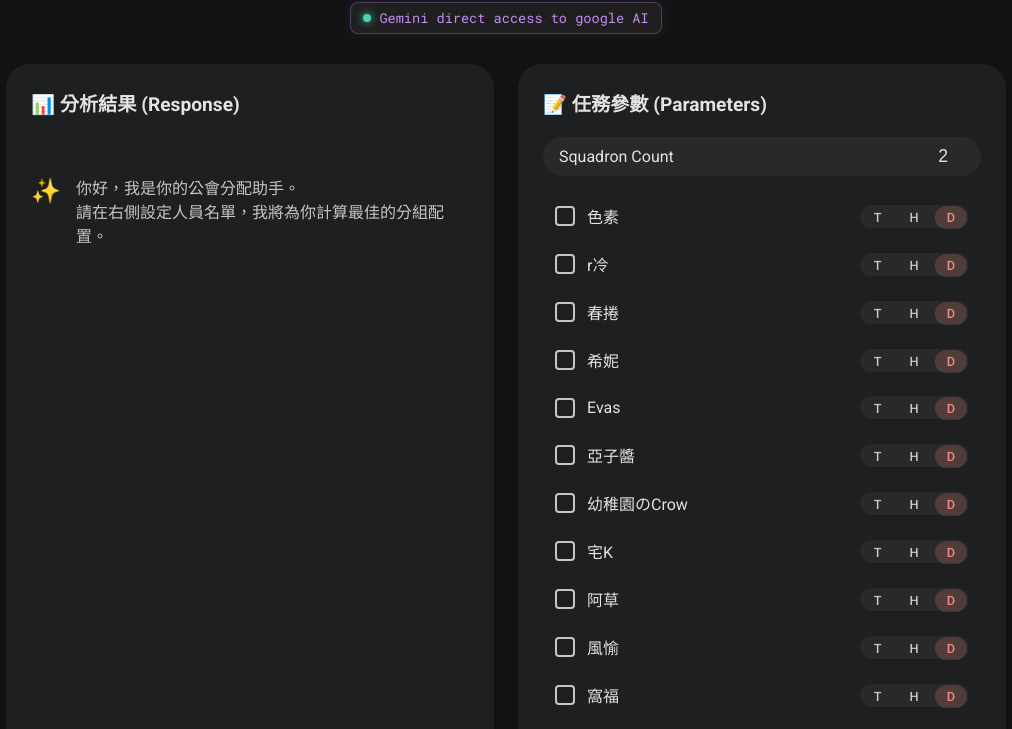
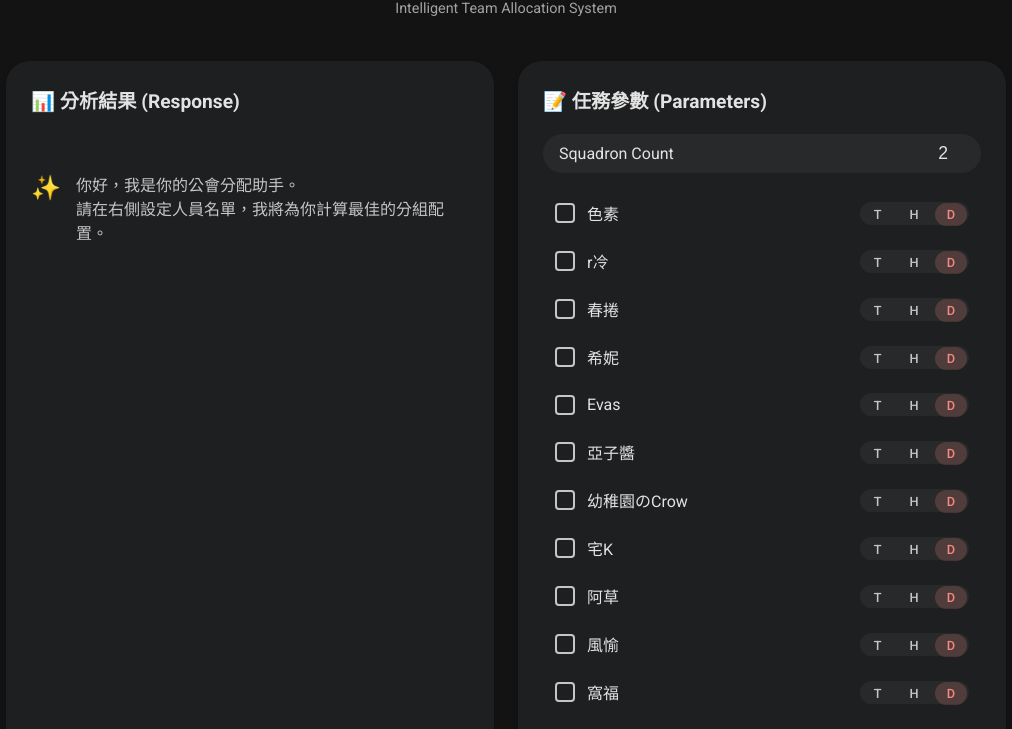
Before and after one commit to Ahshuo20230327-01/yaminomanagementsystem, a plain HTML site: page index.html in a window 1280 px wide. Shown: the part 89-818 px from the top of the page, without its empty margins (134-1146 px from the left). Drawn offline with Linux system fonts and the light colour scheme.

Commit message:
index.html

```diff
--- a/index.html
+++ b/index.html
@@ -3,7 +3,7 @@
 <head>
     <meta charset="UTF-8">
     <meta name="viewport" content="width=device-width, initial-scale=1.0">
-    <title>FF14 百萬亞米諾旅團 | Gemini AI Core</title>
+    <title>FF14 百萬亞米諾旅團 | Team Allocator</title>
     <link href="https://fonts.googleapis.com/css2?family=Noto+Sans+TC:wght@400;500;700&family=Roboto:wght@400;500;700&family=Roboto+Mono:wght@400;500&display=swap" rel="stylesheet">
     <style>
         :root {
@@ -17,7 +17,6 @@
             --tank-color: #669df6;
             --healer-color: #81c995;
             --dps-color: #f28b82;
-            --ai-accent: #c48df6;
         }
 
         body {
@@ -41,41 +40,18 @@
         h1 {
             font-size: 1.8rem;
             font-weight: 500;
-            margin: 0 0 10px 0;
+            margin: 0;
             letter-spacing: 1px;
             background: linear-gradient(90deg, #4285F4, #9B72CB, #D96570);
             -webkit-background-clip: text;
             -webkit-text-fill-color: transparent;
         }
 
-        /* AI 連線狀態標籤 */
-        .ai-badge {
-            display: inline-flex;
-            align-items: center;
-            gap: 8px;
-            background: rgba(255, 255, 255, 0.05);
-            padding: 6px 12px;
-            border-radius: 8px;
-            font-family: 'Roboto Mono', monospace;
-            font-size: 0.85rem;
-            color: var(--ai-accent);
-            border: 1px solid rgba(196, 141, 246, 0.3);
-            box-shadow: 0 0 10px rgba(196, 141, 246, 0.1);
-        }
-
-        .status-dot {
-            width: 8px;
-            height: 8px;
-            background-color: #44d7b6;
-            border-radius: 50%;
-            box-shadow: 0 0 8px #44d7b6;
-            animation: blink 2s infinite;
-        }
-
-        @keyframes blink {
-            0% { opacity: 0.4; }
-            50% { opacity: 1; }
-            100% { opacity: 0.4; }
+        .subtitle {
+            color: var(--secondary-text);
+            font-size: 0.9rem;
+            margin-top: 8px;
+            opacity: 0.8;
         }
 
         .container {
@@ -232,10 +208,7 @@
 
 <header>
     <h1>FF14 百萬亞米諾旅團</h1>
-    <div class="ai-badge">
-        <span class="status-dot"></span>
-        Gemini direct access to google AI
-    </div>
+    <p class="subtitle">Intelligent Team Allocation System</p>
 </header>
 
 <div class="container">
@@ -274,7 +247,6 @@
 </div>
 
 <script>
-    // [更新點] 加入新成員 窩福
     const PRESET_NAMES = [
         "色素", "r冷", "春捲", "希妮", "Evas",
         "亞子醬", "幼稚園のCrow", "宅K", "阿草", "風愉", "窩福"
```
